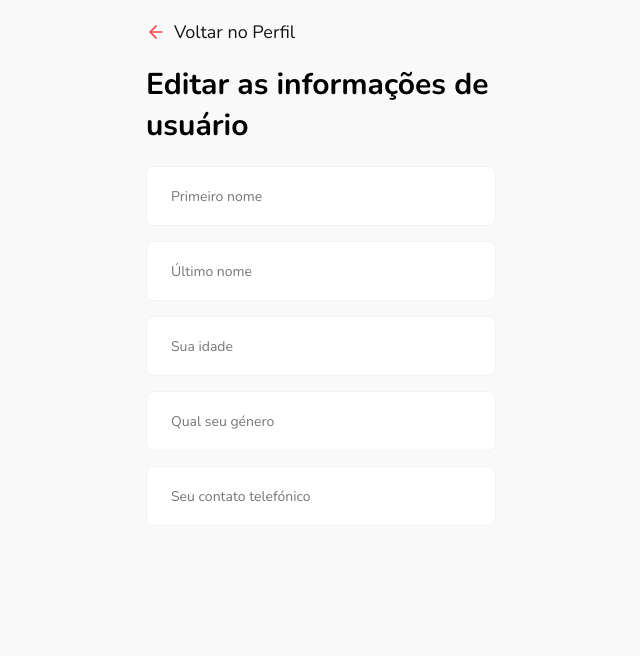
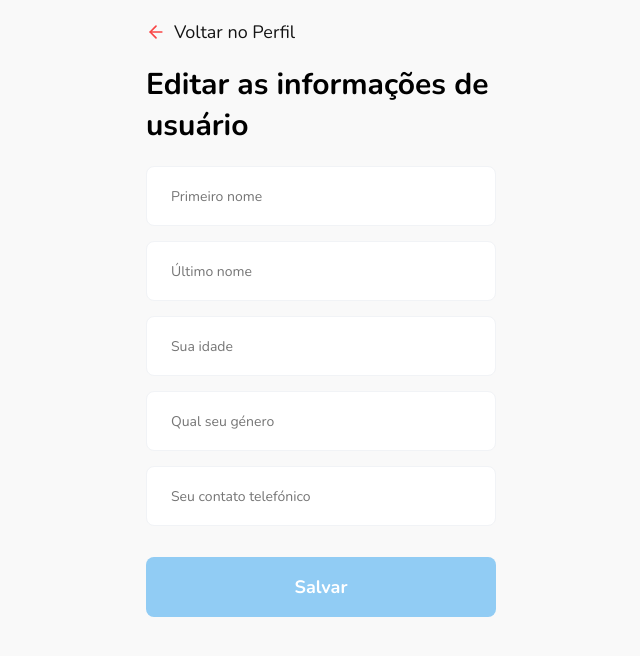
Before and after one commit to cabanga/teste-paga3, a React (Create React App) app: page /edit-info-user in a window 1280 px wide. Shown: the top 656 px of the page, without its empty margins (304-944 px from the left). Built offline with nearby package versions, Linux system fonts and the light colour scheme.

Commit message:
This commit add button to edit profile user

```diff
--- a/src/pages/UserEditProfile/index.js
+++ b/src/pages/UserEditProfile/index.js
@@ -20,6 +20,7 @@ function EditProfile() {
             <input type="text" placeholder="Qual seu género" required />
             <input type="tel" placeholder="Seu contato telefónico" required />
           </form>
+          <button className="button" type="submit">Salvar</button>
         </section>
       </div>
   )
```
